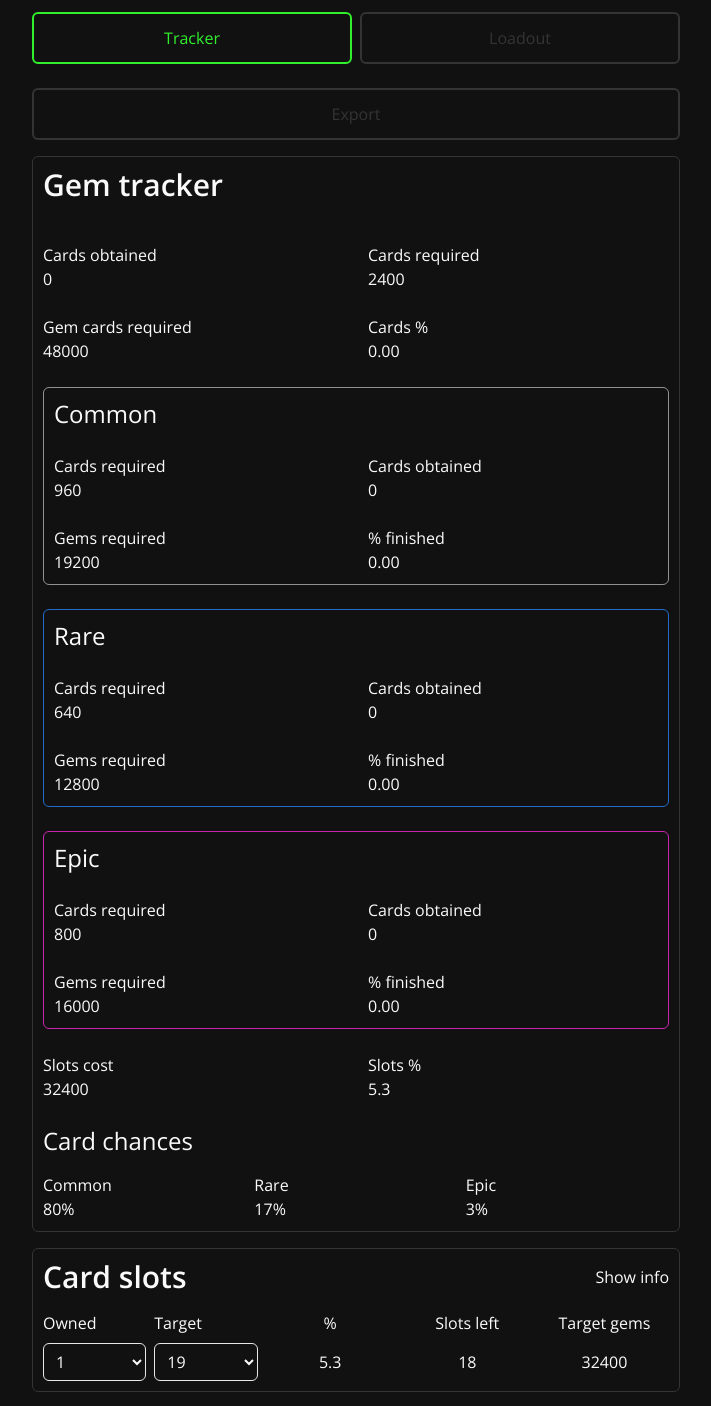
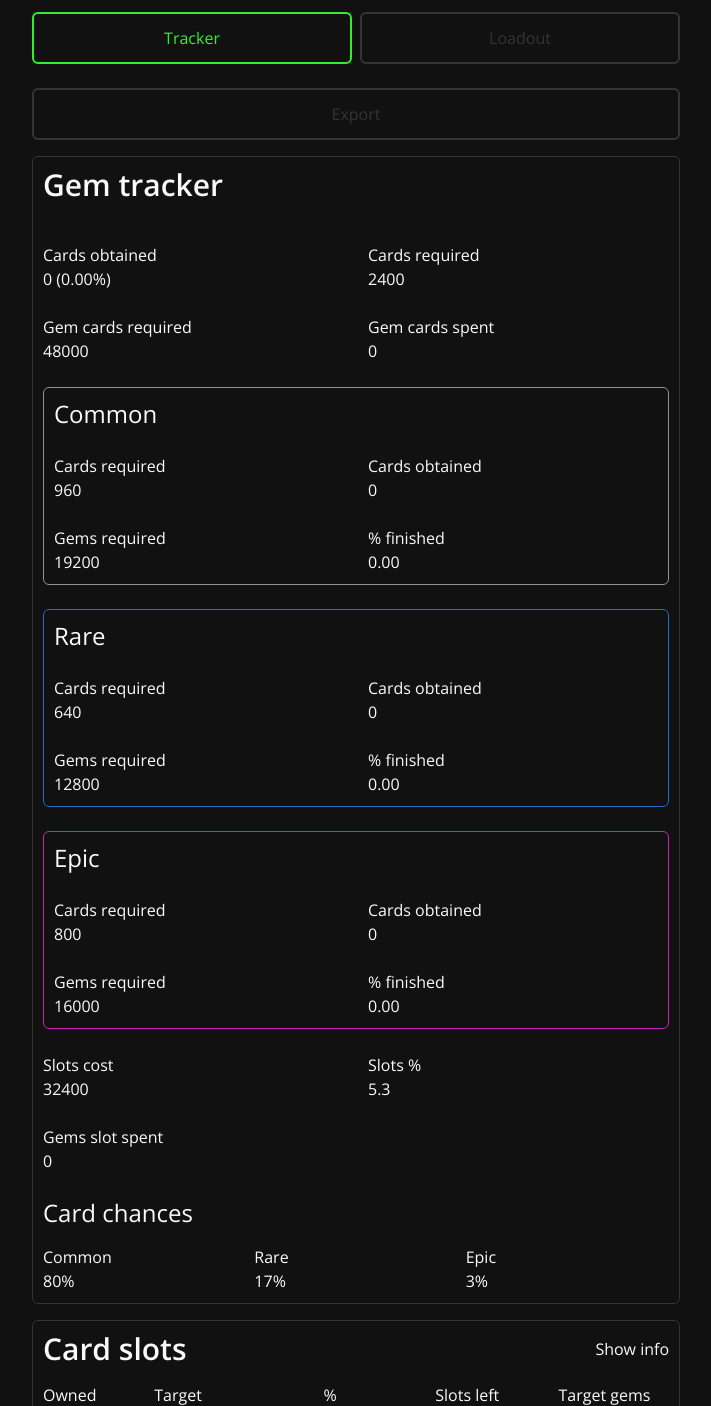
Before and after one commit to buczekmatthias/card-tracker, a Vue app: page / in a window 1280 px wide. Shown: the top 1406 px of the page, without its empty margins (284-995 px from the left). Built offline with nearby package versions, Linux system fonts and the light colour scheme.

Commit message:
Add gems spent on cards and slots

```diff
--- a/src/components/Tracker/GemTracker.vue
+++ b/src/components/Tracker/GemTracker.vue
@@ -3,7 +3,7 @@
     <p class="container-header col-span-full">Gem tracker</p>
     <div>
       <p>Cards obtained</p>
-      <p>{{ obtainedCards }}</p>
+      <p>{{ obtainedCards }} ({{ cardCompletePercent }}%)</p>
     </div>
     <div>
       <p>Cards required</p>
@@ -14,8 +14,8 @@
       <p>{{ requiredCardGems }}</p>
     </div>
     <div>
-      <p>Cards %</p>
-      <p>{{ cardCompletePercent }}</p>
+      <p>Gem cards spent</p>
+      <p>{{ (obtainedCards + requiredCards) * 20 - requiredCardGems }}</p>
     </div>
     <Container class="border-card-common col-span-full tracker-grid" :class="{ 'items-center': commonStats.required === 0 }">
       <p class="text-2xl" :class="{ 'col-span-full': commonStats.required !== 0 }">Common</p>
@@ -91,6 +91,10 @@
       <p>Slots %</p>
       <p>{{ slotsPercent }}</p>
     </div>
+    <div>
+      <p>Gems slot spent</p>
+      <p>{{ slotsGemsSpent }}</p>
+    </div>
     <div class="col-span-full grid grid-cols-3 gap-2">
       <p class="container-subheader col-span-full mb-2">Card chances</p>
       <div v-for="(chance, type) in cardChances" :key="type">
@@ -106,7 +110,7 @@ import Container from "./Container.vue";
 
 import cards from "@/data/cards.json";
 import { getRequiredCards, getCardChance, getGroupData } from "@/data/cardLevels";
-import { getSlotMaxPercent, slotsCostToMax } from "@/data/cardSlots";
+import { getSlotMaxPercent, slotsCostToMax, gemsSpentSoFar } from "@/data/cardSlots";
 import { ref } from "vue";
 
 const storageCards = ref(JSON.parse(localStorage.getItem("cards")));
@@ -124,6 +128,7 @@ const cardChances = ref(getCardChance());
 
 const slotsCost = ref(slotsCostToMax(localStorage.getItem("ownedSlots") || 1));
 const slotsPercent = ref(getSlotMaxPercent(localStorage.getItem("ownedSlots") || 1));
+const slotsGemsSpent = ref(gemsSpentSoFar(localStorage.getItem("ownedSlots") || 1));
 
 const refreshTracker = () => {
   storageCards.value = JSON.parse(localStorage.getItem("cards"));
@@ -141,6 +146,7 @@ const refreshTracker = () => {
 
   slotsCost.value = slotsCostToMax(localStorage.getItem("ownedSlots") || 1);
   slotsPercent.value = getSlotMaxPercent(localStorage.getItem("ownedSlots") || 1);
+  slotsGemsSpent.value = gemsSpentSoFar(localStorage.getItem("ownedSlots") || 1);
 };
 
 defineExpose({ refreshTracker });
--- a/src/data/cardSlots.js
+++ b/src/data/cardSlots.js
@@ -42,6 +42,18 @@ const costToTarget = (owned, target) => {
   return cost;
 };
 
+const gemsSpentSoFar = (owned) => {
+  let cost = 0;
+
+  owned = parseInt(owned);
+
+  for (let i = 1; i <= owned; i++) {
+    cost += slots[i];
+  }
+
+  return cost;
+};
+
 const getSlotMaxPercent = (owned) => ((owned / Object.keys(slots).length) * 100).toFixed(1);
 
-export { slots, slotsCostToMax, getSlotMaxPercent, costToTarget };
+export { slots, slotsCostToMax, getSlotMaxPercent, costToTarget, gemsSpentSoFar };
```
